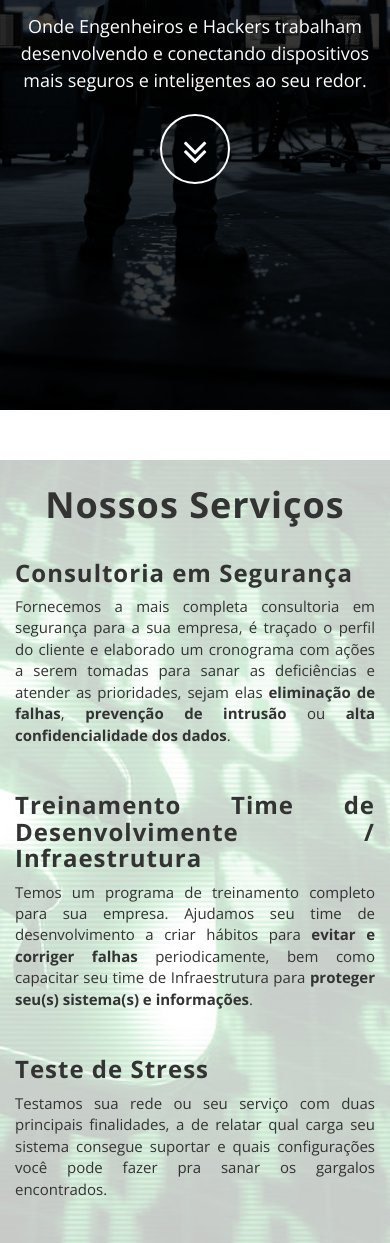
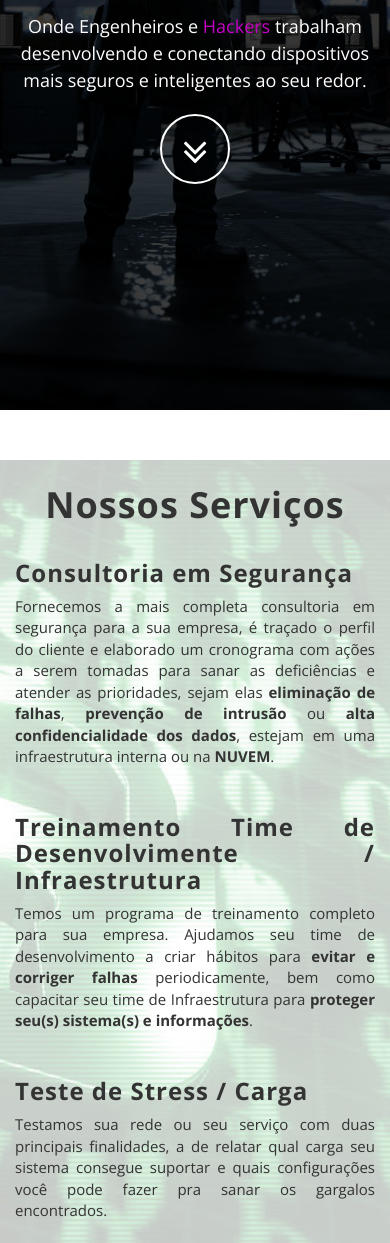
Before and after one commit to alephbit/alephbit.github.io, a website: page index.html in a window 390 px wide. Shown: the part 434-1677 px from the top of the page. Drawn offline with nearby package versions, Linux system fonts and the light colour scheme.

Commit message:
New update for index.html

```diff
--- a/css/grayscale.css
+++ b/css/grayscale.css
@@ -401,3 +401,6 @@ body.course {
 .has-feedback label.sr-only~.form-control-feedback {
   top: 9px;
 }
+.tooltip-inner {
+  max-width: 100vw;
+}
--- a/index.html
+++ b/index.html
@@ -91,7 +91,14 @@
                 <div class="row">
                     <div class="col-md-8 col-md-offset-2">
 			    <h1 class="brand-heading">Somos a <span><nobr>Aleph-bit</nobr></span></h1>
-                        <p class="intro-text">Onde Engenheiros e Hackers trabalham desenvolvendo e conectando dispositivos mais seguros e inteligentes ao seu redor.</p>
+                        <p class="intro-text">Onde Engenheiros e <a
+                           href="#"
+                           data-toggle="tooltip"
+                           data-html="true"
+                           data-trigger="click"
+                           title="<div style='text-align: justify;'><small>1. sm+f <b>indivíduo que se dedica a entender o funcionamento interno de dispositivos, programas e redes de informática com o fim, entre outras coisas, de encontrar falhas em sua segurança ou conseguir um atalho inteligente que possa vir a resultar em um novo recurso ou ferramenta.</b></small><br><br><small>2. pej. <b>ciberpirata</b></small><br><a href='http://michaelis.uol.com.br/moderno-portugues/busca/portugues-brasileiro/hacker/' target='_blank'>MICHAELIS</a></div>">Hackers</a> trabalham
+                       desenvolvendo e conectando dispositivos mais seguros e
+                       inteligentes ao seu redor.</p>
                         <a href="#services" class="btn btn-circle page-scroll">
                             <i class="fa fa-angle-double-down animated"></i>
                         </a>
@@ -116,7 +123,8 @@
                         sanar as deficiências e atender as prioridades, sejam
                         elas <b>eliminação de falhas</b>, <b>prevenção de
                             intrusão</b> ou <b>alta confidencialidade dos
-                            dados</b>.</dd>
+                            dados</b>, estejam em uma infraestrutura interna ou
+                        na <b>NUVEM</b>.</dd>
                         <dd>&nbsp;</dd>
 
                         <dt><h3>Treinamento Time de Desenvolvimente /
@@ -129,7 +137,7 @@
                             informações</b>.</dd>
                         <dd>&nbsp;</dd>
 
-                        <dt><h3>Teste de Stress</h3></dt>
+                        <dt><h3>Teste de Stress / Carga</h3></dt>
                         <dd>Testamos sua rede ou seu serviço com duas principais
                         finalidades, a de relatar qual carga seu sistema
                         consegue suportar e quais configurações você pode fazer
@@ -330,6 +338,11 @@
 
     <!-- Theme JavaScript -->
     <script src="js/grayscale.min.js"></script>
+    <script>
+$(function () {
+  $('[data-toggle="tooltip"]').tooltip()
+})
+    </script>
 
 </body>
 
```
